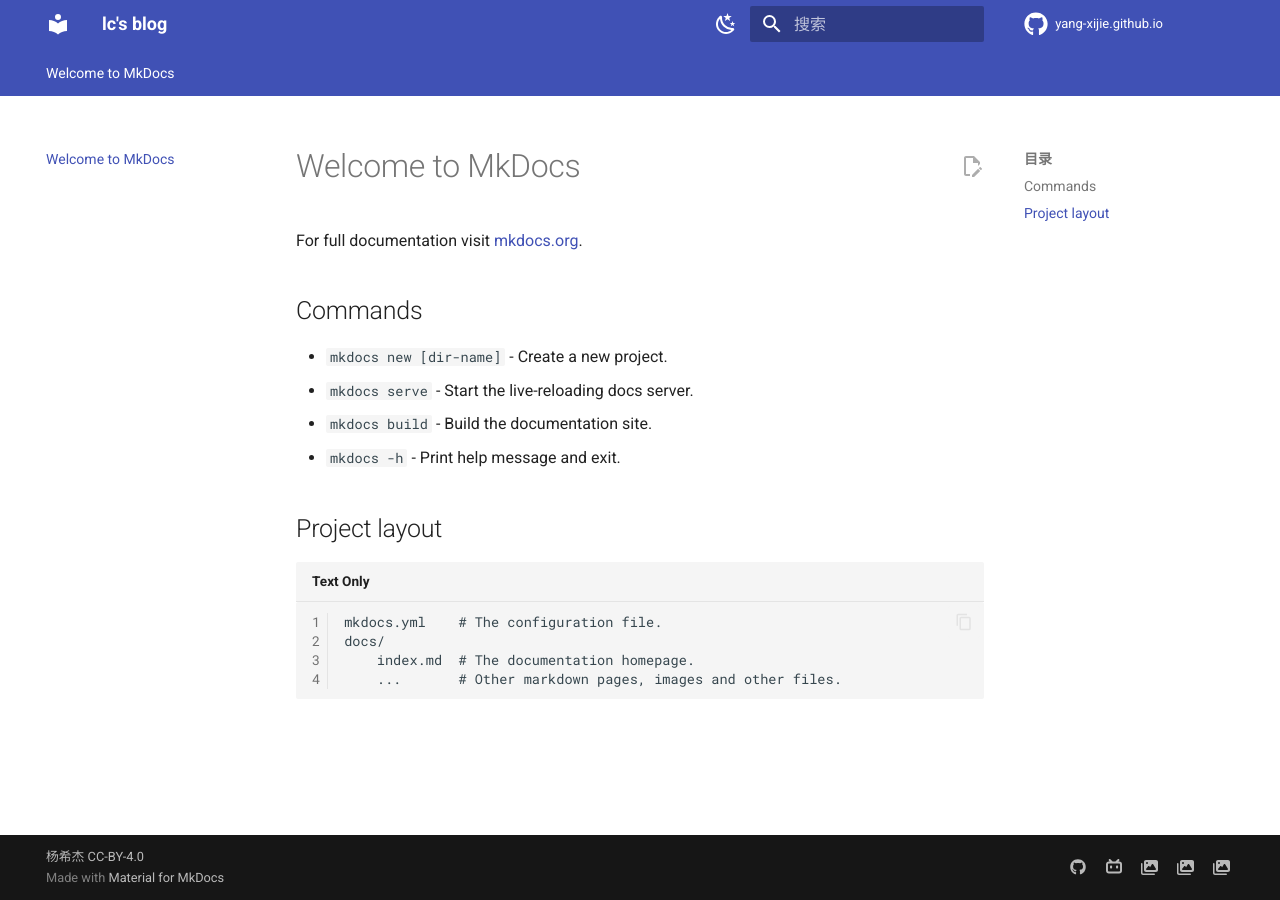
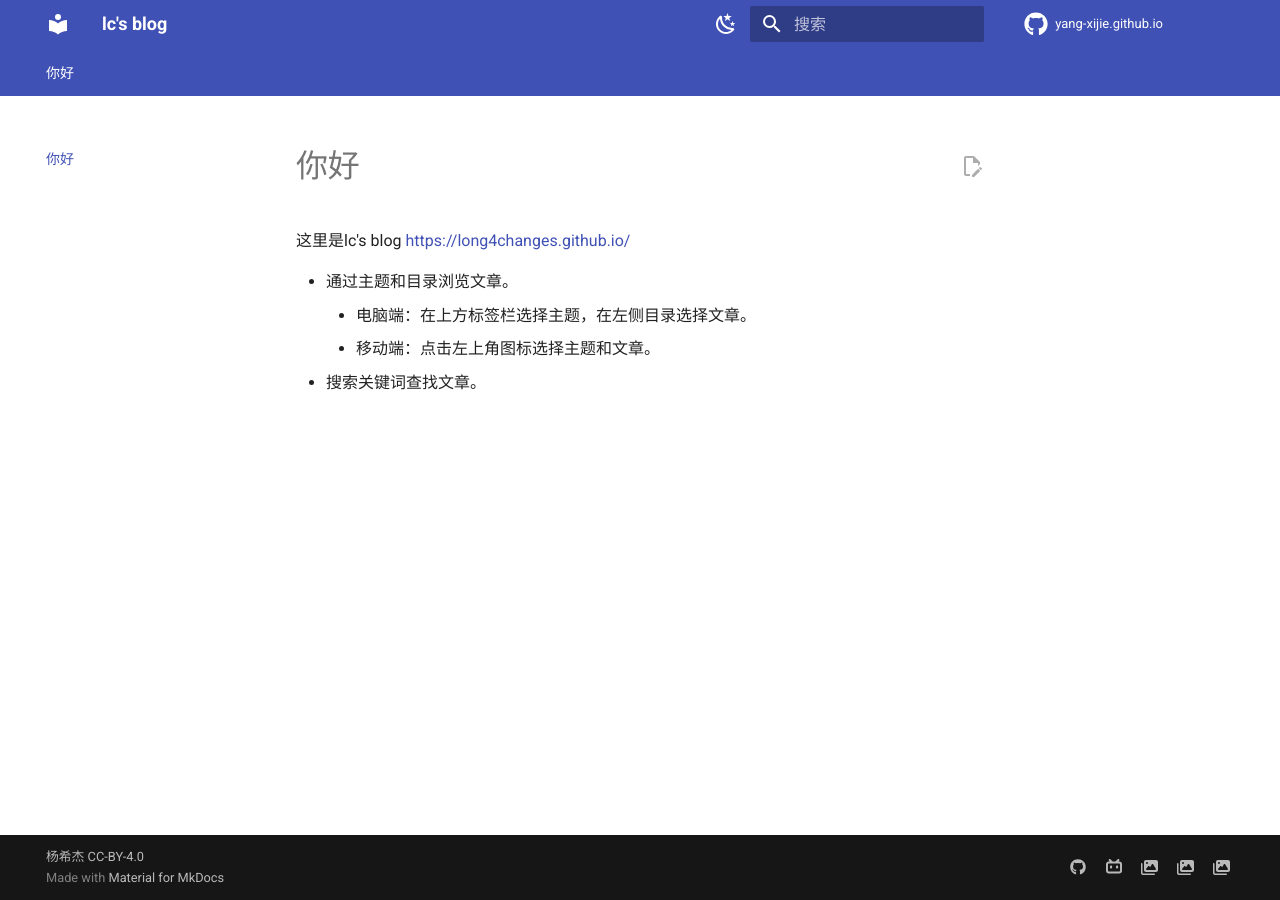
Before and after one commit to Long4Changes/Long4Changes.github.io, an MkDocs documentation site: the page built from docs/index.md, in a window 1280 px wide. Built offline with MkDocs 1.6.1 and Material for MkDocs 9.7.7, drawn with Linux system fonts in a browser that asks for light colours; nearby versions of some CDN libraries; library files that are not in the unit come from our copies; comment, search, counter and statistics services are not loaded.

Commit message:
更新首页内容

```diff
--- a/docs/index.md
+++ b/docs/index.md
@@ -1,17 +1,8 @@
-# Welcome to MkDocs
+# 你好
 
-For full documentation visit [mkdocs.org](https://www.mkdocs.org).
+这里是lc's blog <https://long4changes.github.io/>
 
-## Commands
-
-* `mkdocs new [dir-name]` - Create a new project.
-* `mkdocs serve` - Start the live-reloading docs server.
-* `mkdocs build` - Build the documentation site.
-* `mkdocs -h` - Print help message and exit.
-
-## Project layout
-
-    mkdocs.yml    # The configuration file.
-    docs/
-        index.md  # The documentation homepage.
-        ...       # Other markdown pages, images and other files.
+- 通过主题和目录浏览文章。
+    - 电脑端：在上方标签栏选择主题，在左侧目录选择文章。
+    - 移动端：点击左上角图标选择主题和文章。
+- 搜索关键词查找文章。
```
